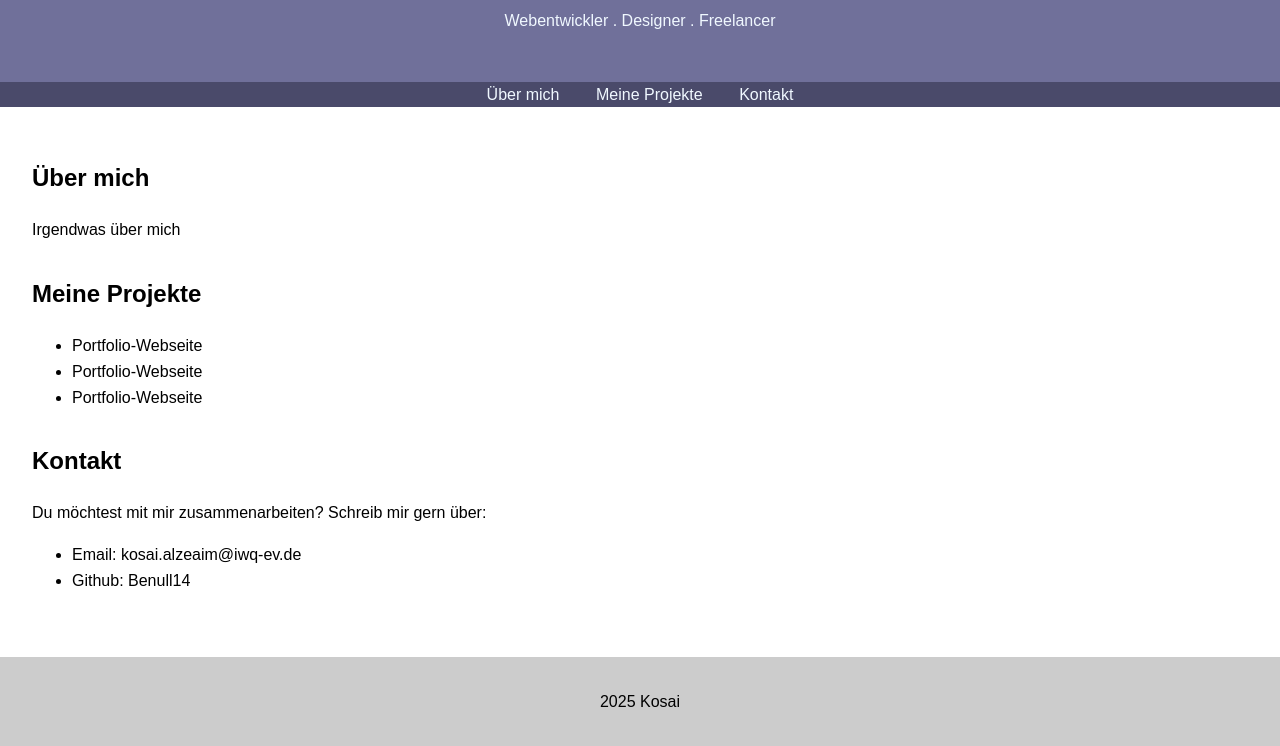
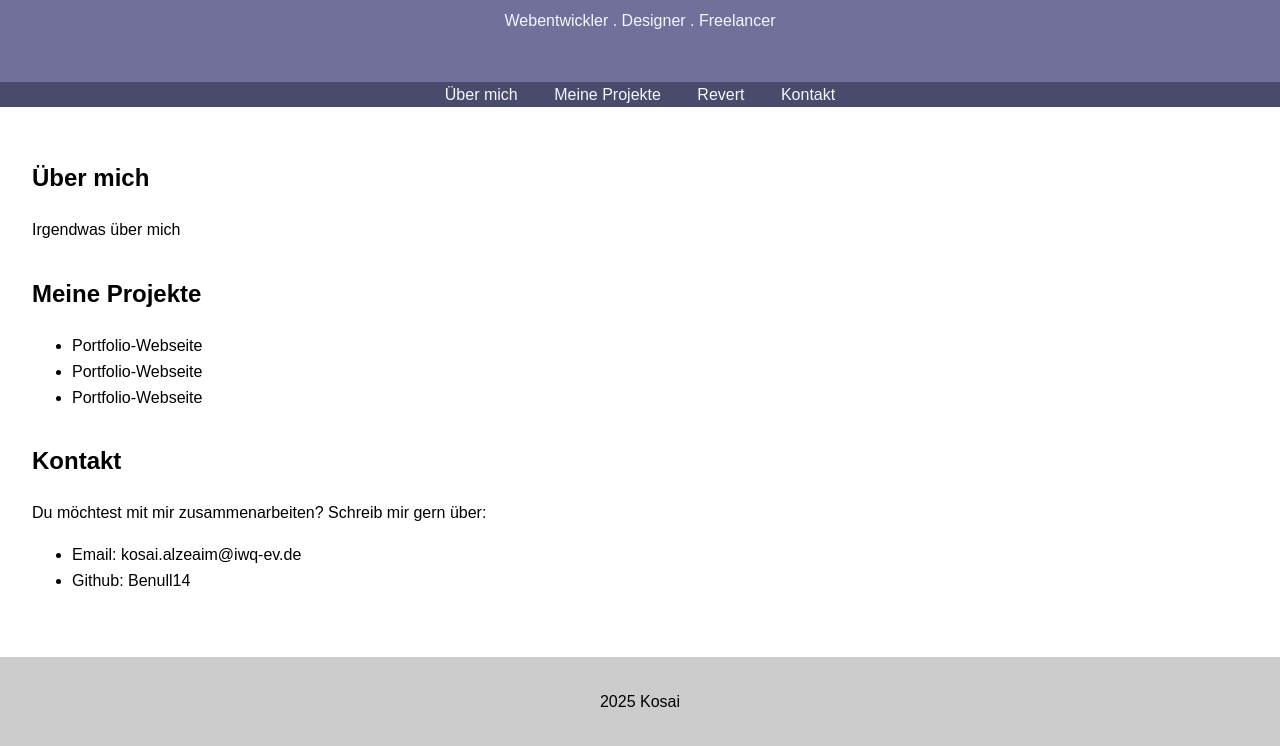
Before and after one commit to Benull14/website, a plain HTML site: page index.html in a window 1280 px wide. Shown: the part 118-864 px from the top of the page. Drawn offline with Linux system fonts and the light colour scheme.

Commit message:
Revert Message

```diff
--- a/index.html
+++ b/index.html
@@ -17,6 +17,7 @@
     <nav>
     <a href="#about">Über mich</a>
     <a href="#projects">Meine Projekte</a>
+        <a>Revert</a>
     <a href="#contact">Kontakt</a>
     </nav>
 
```
